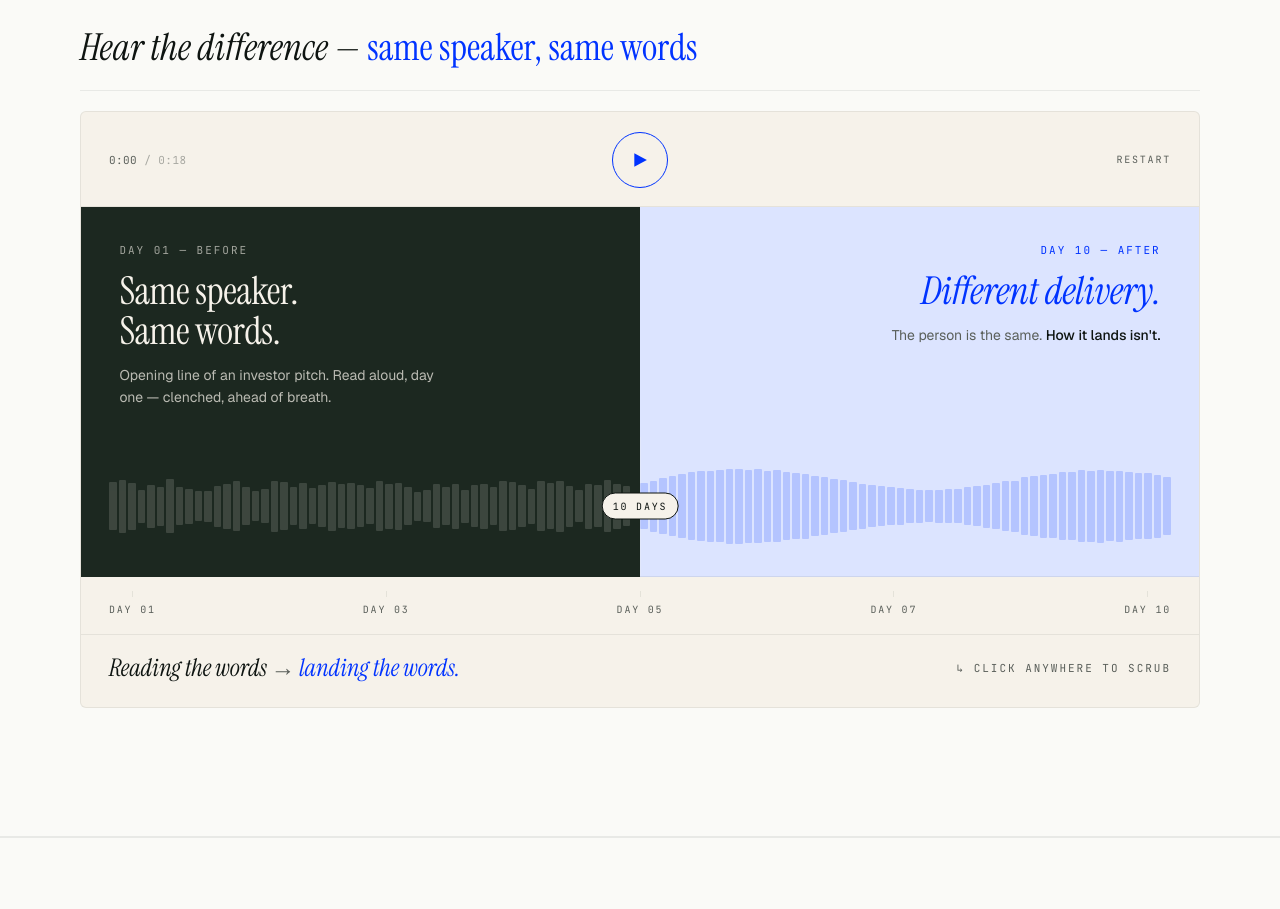
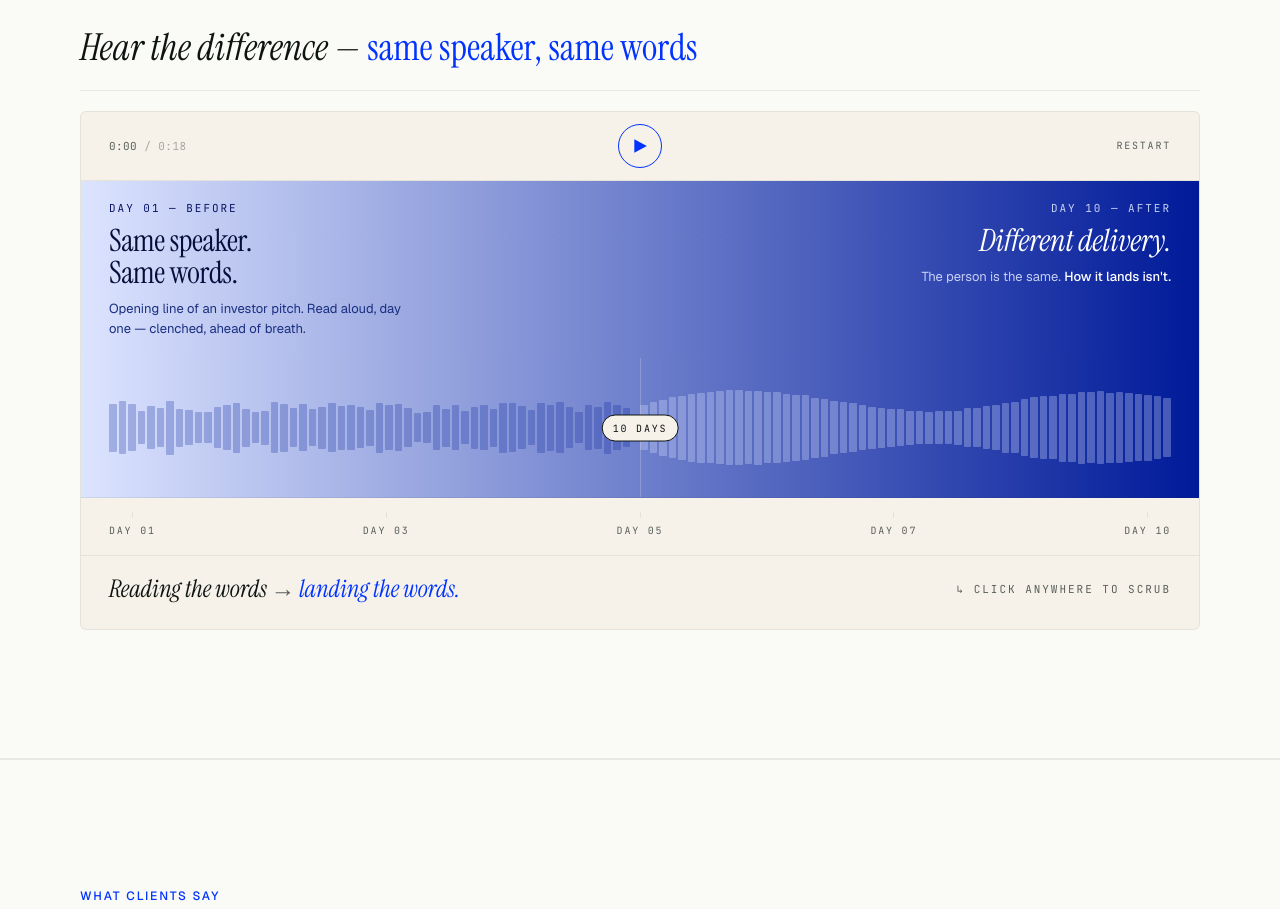
Before and after one commit to foxinahenhouse/VOICELAB, a Next.js app: page / in a window 1280 px wide. Shown: the part 4488-5397 px from the top of the page. Built offline with nearby package versions, Linux system fonts and the light colour scheme.

Commit message:
Update HearTheDifference panel styling and layout
Co-Authored-By: Claude Sonnet 4.6 <noreply@anthropic.com>

```diff
--- a/app/page.js
+++ b/app/page.js
@@ -851,14 +851,14 @@ const HearTheDifference = () => {
         borderRadius: 6, overflow: 'hidden', position: 'relative'
       }}>
         {/* Top bar */}
-        <div style={{ display: 'grid', gridTemplateColumns: '1fr auto 1fr', alignItems: 'center', gap: 16, padding: 'clamp(14px, 3vw, 20px) clamp(16px, 3vw, 28px) 18px', borderBottom: '1px solid var(--vl-hairline)' }}>
+        <div style={{ display: 'grid', gridTemplateColumns: '1fr auto 1fr', alignItems: 'center', gap: 16, padding: '12px clamp(16px, 3vw, 28px)', borderBottom: '1px solid var(--vl-hairline)' }}>
           <div style={{ display: 'flex', alignItems: 'center', minWidth: 0 }}>
             <span style={{ fontFamily: 'var(--vl-font-mono)', fontFeatureSettings: "'tnum' 1", fontSize: 11, color: 'var(--vl-graphite)', letterSpacing: '0.04em' }}>
               {formatTime(progress * (durMs / 1000))}<span style={{ opacity: 0.5 }}> / {formatTime(durMs / 1000)}</span>
             </span>
           </div>
           <button aria-label={playing ? 'Pause' : 'Play comparison'} onClick={() => setPlaying(p => !p)} style={{
-            width: 56, height: 56, borderRadius: 999,
+            width: 44, height: 44, borderRadius: 999,
             border: '1px solid var(--vl-voice-green)',
             background: playing ? 'var(--vl-voice-green)' : 'transparent',
             color: playing ? 'var(--vl-paper)' : 'var(--vl-voice-green)',
@@ -878,19 +878,19 @@ const HearTheDifference = () => {
         </div>
 
         {/* Headlines */}
-        <div style={{ display: 'grid', gridTemplateColumns: 'var(--vl-cols-eq)', gap: 0 }}>
-          <div style={{ padding: 'clamp(24px, 4vw, 36px) clamp(20px, 3vw, 40px) 28px', background: '#1c2820' }}>
-            <div style={{ fontFamily: 'var(--vl-font-mono)', fontSize: 11, letterSpacing: '0.18em', textTransform: 'uppercase', color: 'rgba(246,242,234,0.62)', marginBottom: 14 }}>Day 01 — Before</div>
-            <h3 style={{ fontFamily: 'var(--vl-font-serif)', fontWeight: 400, fontSize: 'clamp(24px, 3.0vw, 40px)', lineHeight: 1.05, letterSpacing: '-0.012em', color: 'var(--vl-paper)', margin: 0, maxWidth: '18ch', textWrap: 'balance' }}>Same speaker. Same words.</h3>
-            <p style={{ fontFamily: 'var(--vl-font-sans)', fontSize: 14, lineHeight: 1.55, color: 'rgba(246,242,234,0.72)', margin: '14px 0 0', maxWidth: '36ch' }}>
+        <div style={{ display: 'grid', gridTemplateColumns: 'var(--vl-cols-eq)', gap: 0, background: 'linear-gradient(to right, #dce4ff 0%, #001a99 100%)' }}>
+          <div style={{ padding: '20px clamp(16px, 3vw, 28px)' }}>
+            <div style={{ fontFamily: 'var(--vl-font-mono)', fontSize: 11, letterSpacing: '0.18em', textTransform: 'uppercase', color: '#0a1466', marginBottom: 10 }}>Day 01 — Before</div>
+            <h3 style={{ fontFamily: 'var(--vl-font-serif)', fontWeight: 400, fontSize: 'clamp(20px, 2.4vw, 32px)', lineHeight: 1.05, letterSpacing: '-0.012em', color: '#050d3a', margin: 0, maxWidth: '18ch', textWrap: 'balance' }}>Same speaker. Same words.</h3>
+            <p style={{ fontFamily: 'var(--vl-font-sans)', fontSize: 13, lineHeight: 1.5, color: '#1a2f80', margin: '10px 0 0', maxWidth: '36ch' }}>
               Opening line of an investor pitch. Read aloud, day one — clenched, ahead of breath.
             </p>
           </div>
-          <div style={{ padding: 'clamp(24px, 4vw, 36px) clamp(20px, 3vw, 40px) 28px', textAlign: 'right', background: 'var(--vl-voice-green-wash)' }}>
-            <div style={{ fontFamily: 'var(--vl-font-mono)', fontSize: 11, letterSpacing: '0.18em', textTransform: 'uppercase', color: 'var(--vl-voice-green)', marginBottom: 14 }}>Day 10 — After</div>
-            <h3 style={{ fontFamily: 'var(--vl-font-serif)', fontWeight: 400, fontStyle: 'italic', fontSize: 'clamp(24px, 3.0vw, 40px)', lineHeight: 1.05, letterSpacing: '-0.012em', color: 'var(--vl-voice-green)', margin: '0 0 0 auto', maxWidth: '18ch', textWrap: 'balance' }}>Different delivery.</h3>
-            <p style={{ fontFamily: 'var(--vl-font-sans)', fontSize: 14, lineHeight: 1.55, color: 'var(--vl-graphite)', margin: '14px 0 0 auto', maxWidth: '36ch' }}>
-              The person is the same. <span style={{ fontWeight: 500, color: 'var(--vl-ink)' }}>How it lands isn't.</span>
+          <div style={{ padding: '20px clamp(16px, 3vw, 28px)', textAlign: 'right' }}>
+            <div style={{ fontFamily: 'var(--vl-font-mono)', fontSize: 11, letterSpacing: '0.18em', textTransform: 'uppercase', color: 'rgba(220,228,255,0.9)', marginBottom: 10 }}>Day 10 — After</div>
+            <h3 style={{ fontFamily: 'var(--vl-font-serif)', fontWeight: 400, fontStyle: 'italic', fontSize: 'clamp(20px, 2.4vw, 32px)', lineHeight: 1.05, letterSpacing: '-0.012em', color: '#ffffff', margin: '0 0 0 auto', maxWidth: '18ch', textWrap: 'balance' }}>Different delivery.</h3>
+            <p style={{ fontFamily: 'var(--vl-font-sans)', fontSize: 13, lineHeight: 1.5, color: 'rgba(220,228,255,0.88)', margin: '10px 0 0 auto', maxWidth: '36ch' }}>
+              The person is the same. <span style={{ fontWeight: 500, color: '#ffffff' }}>How it lands isn't.</span>
             </p>
           </div>
         </div>
@@ -904,14 +904,14 @@ const HearTheDifference = () => {
           display: 'grid', gridTemplateColumns: '1fr 1fr',
           cursor: 'pointer',
           borderBottom: '1px solid var(--vl-hairline)',
-          background: 'linear-gradient(to right, #1c2820 0%, #1c2820 50%, var(--vl-voice-green-wash) 50%, var(--vl-voice-green-wash) 100%)'
+          background: 'linear-gradient(to right, #dce4ff 0%, #001a99 100%)'
         }}>
           {/* Left: Day 01 */}
           <div style={{ position: 'relative', display: 'flex', alignItems: 'center', padding: '24px 0 24px 28px', flexDirection: 'row-reverse', gap: 0 }}>
             {beforeBars.map((h, i) => {
               const playedFrac = progress * 2
               const played = (i / N) <= playedFrac && progress < 0.501
-              return <span key={`b-${i}`} style={{ flex: '1 1 0', minWidth: 0, marginLeft: i === N - 1 ? 0 : 2, height: `${Math.max(6, h * 70)}%`, background: played ? 'rgba(246,242,234,0.92)' : 'rgba(246,242,234,0.15)', borderRadius: 1, transition: 'background 120ms linear' }} />
+              return <span key={`b-${i}`} style={{ flex: '1 1 0', minWidth: 0, marginLeft: i === N - 1 ? 0 : 2, height: `${Math.max(6, h * 70)}%`, background: played ? 'rgba(0,26,153,0.9)' : 'rgba(0,26,153,0.25)', borderRadius: 1 }} />
             })}
           </div>
           {/* Right: Day 10 */}
@@ -919,7 +919,7 @@ const HearTheDifference = () => {
             {afterBars.map((h, i) => {
               const playedFrac = (progress - 0.5) * 2
               const played = progress >= 0.5 && (i / N) <= playedFrac
-              return <span key={`a-${i}`} style={{ flex: '1 1 0', minWidth: 0, marginRight: i === N - 1 ? 0 : 2, height: `${Math.max(8, h * 90)}%`, background: played ? 'var(--vl-voice-green)' : 'rgba(0,51,255,0.18)', borderRadius: 1, transition: 'background 120ms linear' }} />
+              return <span key={`a-${i}`} style={{ flex: '1 1 0', minWidth: 0, marginRight: i === N - 1 ? 0 : 2, height: `${Math.max(8, h * 90)}%`, background: played ? 'rgba(220,228,255,0.95)' : 'rgba(220,228,255,0.3)', borderRadius: 1 }} />
             })}
           </div>
           <div aria-hidden style={{ position: 'absolute', top: 0, bottom: 0, left: '50%', width: 1, background: 'rgba(246,242,234,0.22)' }} />
```
